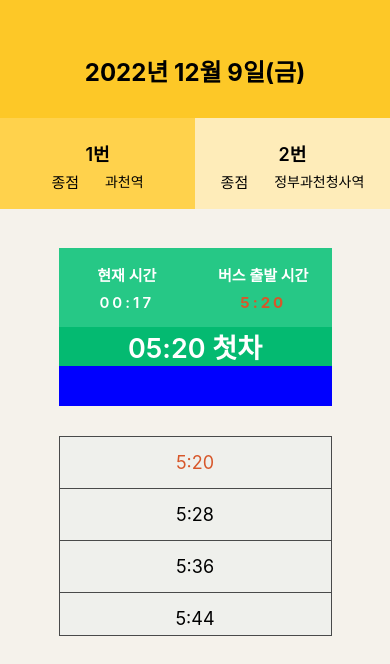
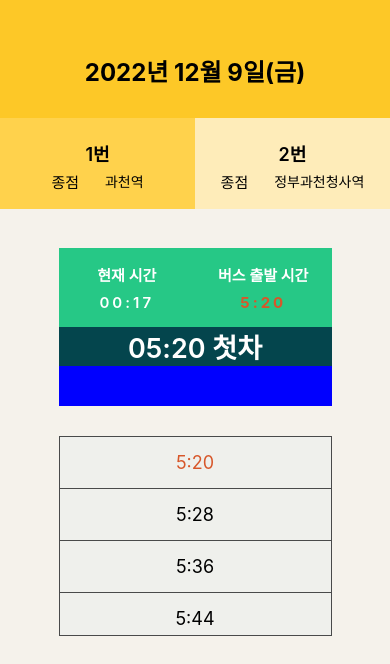
Before and after one commit to minimi61/vilageBus, a React Native app: screen / in a window 390 px wide. Shown: the part 108-772 px from the top of the page. Built offline with nearby package versions, Linux system fonts and the light colour scheme; some icons are missing.

Commit message:
[style] 현재 버스 상태 공지 완

```diff
--- a/components/home/time-container/BusStatus.jsx
+++ b/components/home/time-container/BusStatus.jsx
@@ -9,10 +9,14 @@ const BusStatus = ({ deference,nowTime,commingTime }) => {
   // const chartWidth = Dimensions.get('window')
   return (
     <View style={{ width: '70%', height:'15%', backgroundColor:'blue'}}>
-        <View style={[{ backgroundColor: color.MainGreen}]}>
+        <View style={[{ backgroundColor: color.MainNavy}]}>
           {nowTime.getHours() < 5 && <Text style={[styles.textCommon]}>05:20 첫차</Text>}
         </View>
-          {commingTime.length === 0 && <Text style={[styles.textCommon]}>버스 운행 종료</Text>}
+      {commingTime.length === 0 &&
+        <View style={[{ backgroundColor: '#094F32', height: '100%' }]}>
+          <Text style={[styles.textCommon]}>버스 운행 종료</Text>
+        </View>
+        }
         {nowTime.getHours() > 5 && commingTime.length>0 ? deference == 0?
           <View style={[{ backgroundColor: color.SecondOrange,height:'100%'}]}>
             <Text style={[styles.text, styles.textCommon,{marginTop:18}]}>출발 또는 곧 출발</Text>
```
